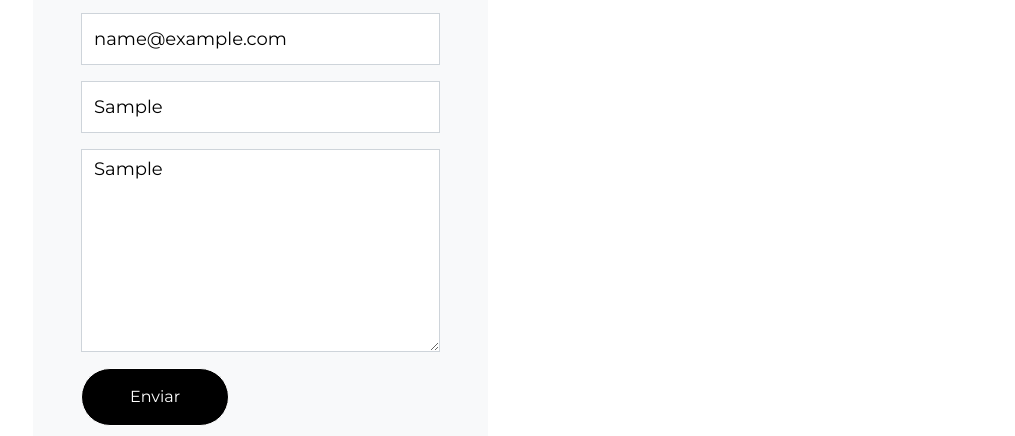
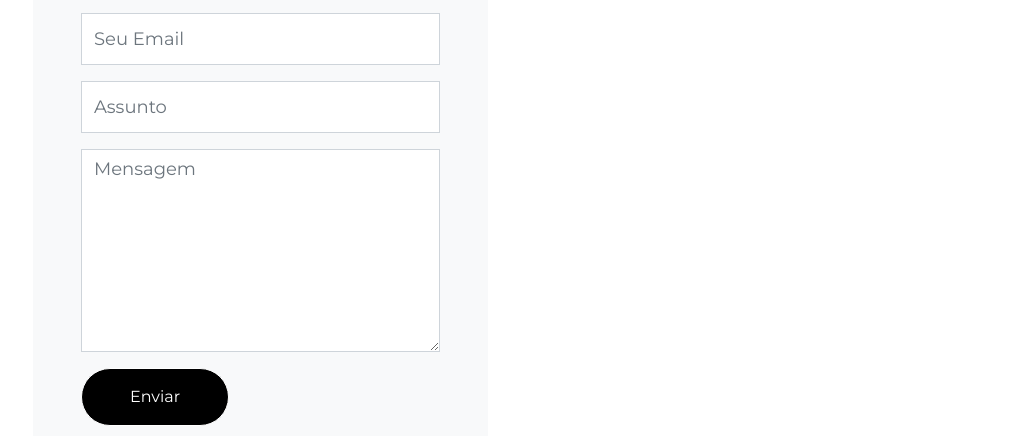
Before and after one commit to nathangngencissk/nathangngencissk.github.io, a plain HTML site: page contact.html in a window 1280 px wide. Both pictures are taken after typing "Sample", "name@example.com", "Sample", "Sample" into the empty fields and a click on the input "Enviar". Shown: the part 431-867 px from the top of the page, 265-1280 px from the left. Drawn offline with Linux system fonts and the light colour scheme; some packages are replaced by stand-ins of ours; no server answers; files whose address does not match are found by name.

Commit message:
Update Contact

```diff
--- a/contact.html
+++ b/contact.html
@@ -199,17 +199,11 @@
                     message: form_message
                 })
             })
-                .then(function (response) {
-                    if (response.ok) {
-                        alert(`Mensagem enviada com sucesso ${form_name}!`)
-                    } else {
-                        console.log('Network response was not ok.');
-                    }
-                })
-                .catch(function (error) {
-                    console.log('There has been a problem with your fetch operation: ' + error.message);
-                });
-
+            alert(`Mensagem enviada com sucesso ${form_name}!`)
+            $('#form_name').val('');
+            $('#form_email').val('');
+            $('#form_subject').val('');
+            $('#form_message').val('');
         }
 
         document.getElementById('form_submit').addEventListener(
```
